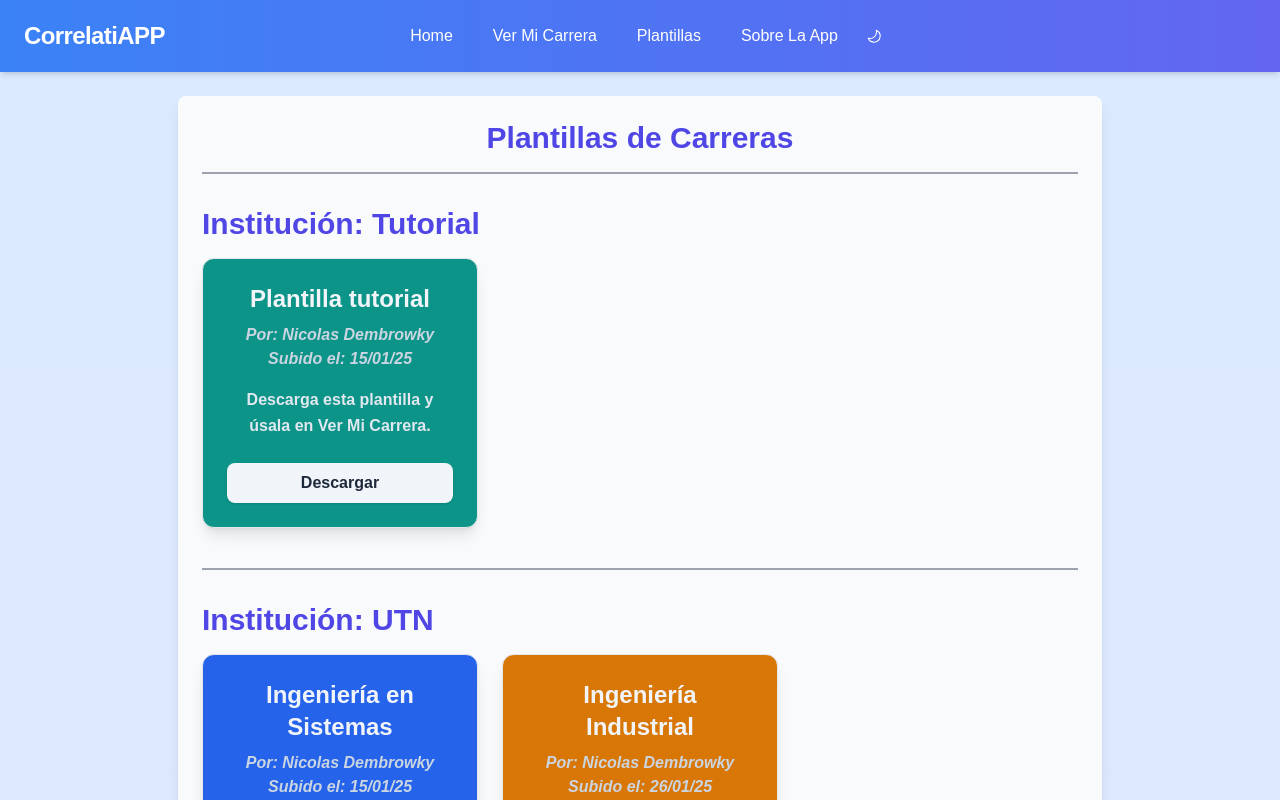
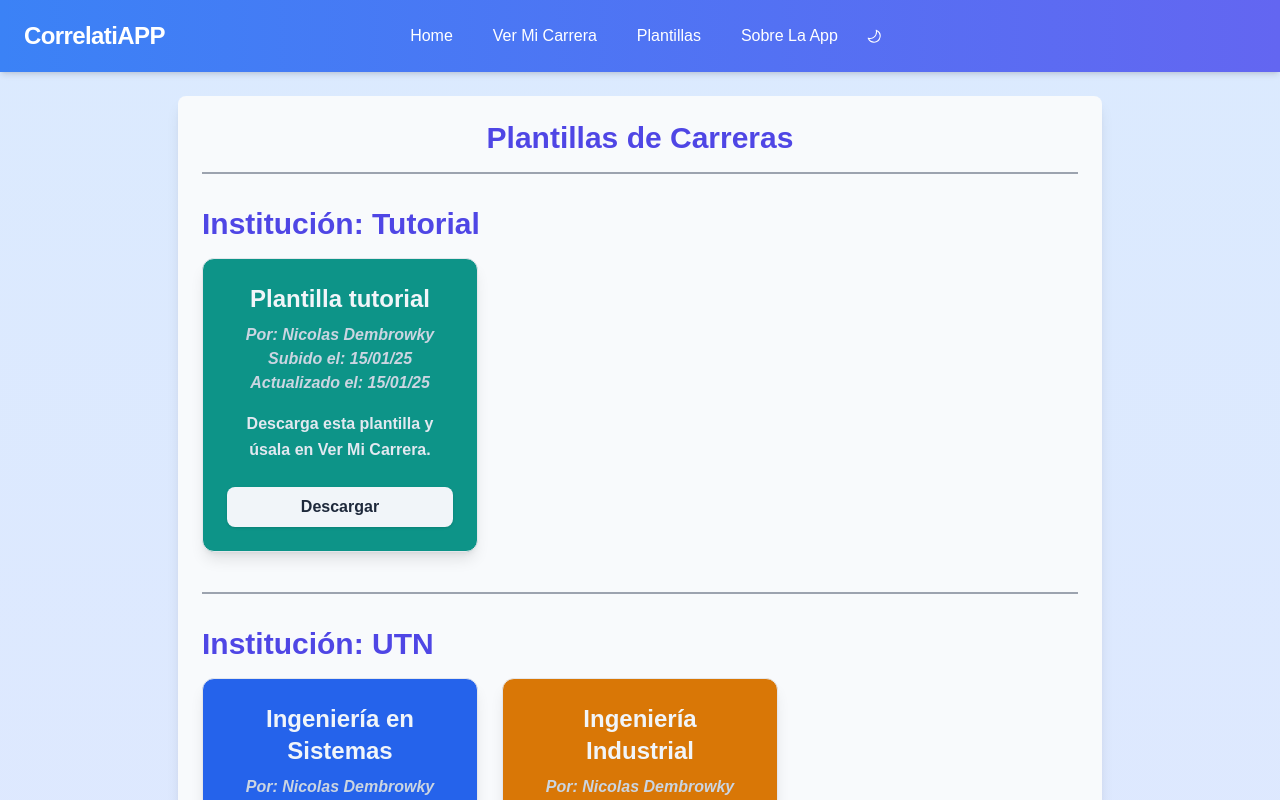
Before and after one commit to DDembro/CorrelatiAPP, a Next.js app: page /template in a window 1280 px wide. Shown: the top 800 px of the page. Built offline with nearby package versions, Linux system fonts and the light colour scheme.

Commit message:
fecha ultima vez modificado en plantillas

```diff
--- a/public/data/careers/Ing en sistemas UTN.json
+++ b/public/data/careers/Ing en sistemas UTN.json
@@ -3,7 +3,7 @@
     "author": "Nicolas Dembrowky",
     "years": 5,
     "creationDate": "2025-01-15T12:00:00.000Z",
-    "lastUpdateDate": "2025-01-26T18:33:16.973Z",
+    "lastUpdateDate": "2025-02-11T12:00:00.000Z",
     "subjects": [
         {
             "sid": 1,
--- a/public/data/careersData.json
+++ b/public/data/careersData.json
@@ -3,6 +3,7 @@
         "name": "Plantilla tutorial",
         "author": "Nicolas Dembrowky",
         "date": "2025-01-15T12:00:00.000Z",
+        "lastUpdate": "2025-01-15T12:00:00.000Z",
         "college": "Tutorial",
         "description": "Descarga esta plantilla y úsala en Ver Mi Carrera.",
         "color": "bg-teal-600",
@@ -12,6 +13,7 @@
         "name": "Ingeniería en Sistemas",
         "author": "Nicolas Dembrowky",
         "date": "2025-01-15T12:00:00.000Z",
+        "lastUpdate": "2025-02-11T12:00:00.000Z",
         "college": "UTN",
         "description": "Plan de estudios K23 sin electivas.",
         "color": "bg-blue-600",
@@ -21,6 +23,7 @@
         "name": "Ingeniería Industrial",
         "author": "Nicolas Dembrowky",
         "date": "2025-01-26T12:00:00.000Z",
+        "lastUpdate": "2025-01-26T12:00:00.000Z",
         "college": "UTN",
         "description": "Sin electivas.",
         "color": "bg-amber-600",
@@ -30,6 +33,7 @@
         "name": "Ciencias de la Computación",
         "author": "Matias Guerrero",
         "date": "2025-01-25T12:00:00.000Z",
+        "lastUpdate": "2025-01-25T12:00:00.000Z",
         "college": "UBA",
         "description": "Plan estudio de 5 años.",
         "color": "bg-red-600",
--- a/src/app/template/page.tsx
+++ b/src/app/template/page.tsx
@@ -10,7 +10,8 @@ const TemplatePage = () => {
     type CareerTemplateInfo = {
         name: string;
         author: string;
-        date: Date; // Mantén `date` como Date.
+        date: Date;
+        lastUpdate: Date;
         college: string;
         description: string;
         color: string;
@@ -20,7 +21,8 @@ const TemplatePage = () => {
     // Mapea y convierte el JSON en objetos que cumplen con CareerTemplateInfo
     const careers: CareerTemplateInfo[] = careersData.map((career) => ({
         ...career,
-        date: new Date(career.date), // Conviértelo a Date.
+        date: new Date(career.date),
+        lastUpdate: new Date(career.lastUpdate),
     }));
 
     const handleDownload = (fileName: string) => {
@@ -71,8 +73,11 @@ const TemplatePage = () => {
                                         <p className="text-md font-semibold text-slate-300 italic">
                                             Por: {career.author}
                                         </p>
+                                        <p className="text-md font-semibold text-slate-300 italic">
+                                            Subido el: {career.date.toLocaleDateString("es-AR", options)}
+                                        </p>
                                         <p className="text-md font-semibold text-slate-300 italic mb-4">
-                                            Subido el: {career.date.toLocaleDateString("es-AR", options)}
+                                            Actualizado el: {career.lastUpdate.toLocaleDateString("es-AR", options)}
                                         </p>
                                         <p className="text-md font-semibold text-slate-200 leading-relaxed mb-6">
                                             {career.description}
```
